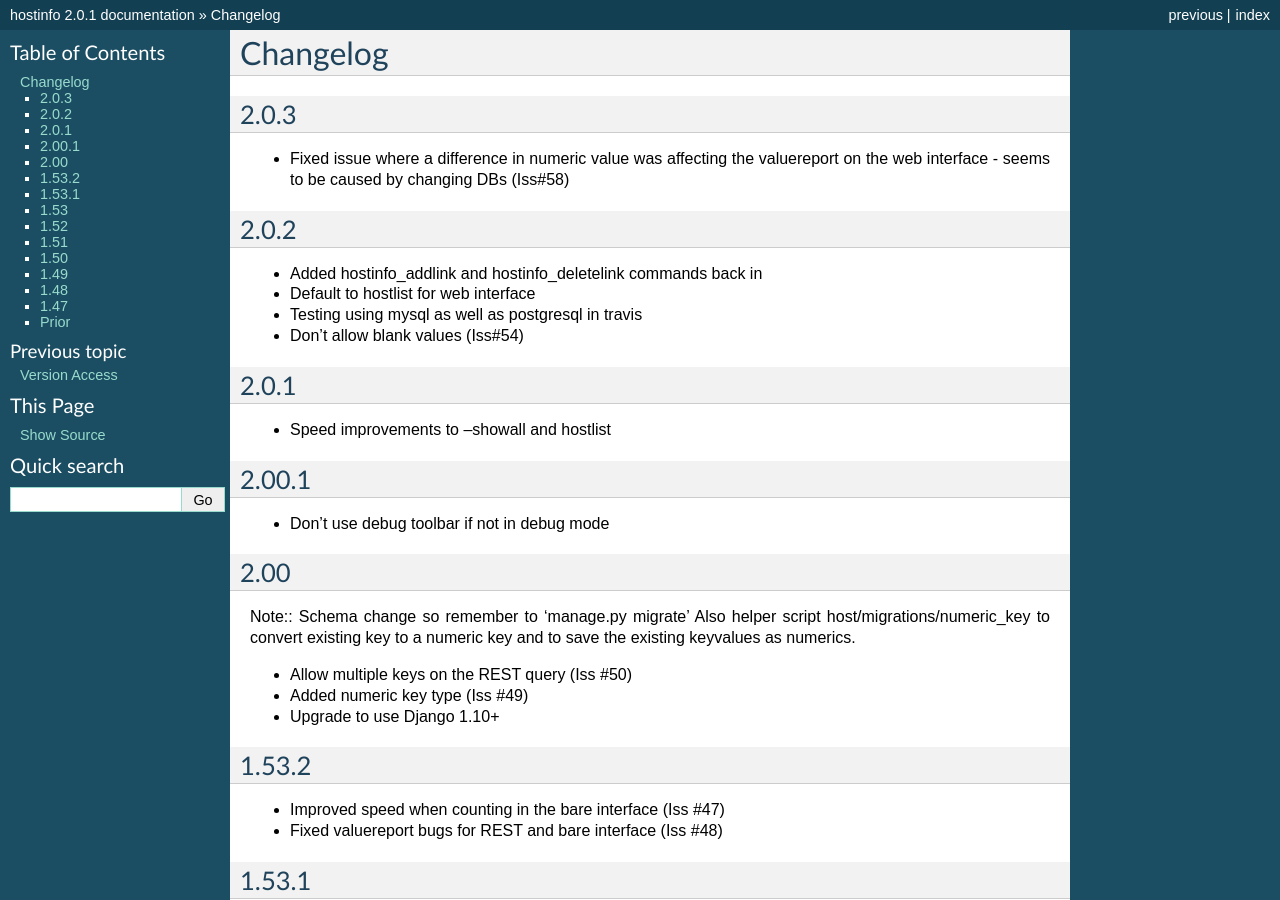
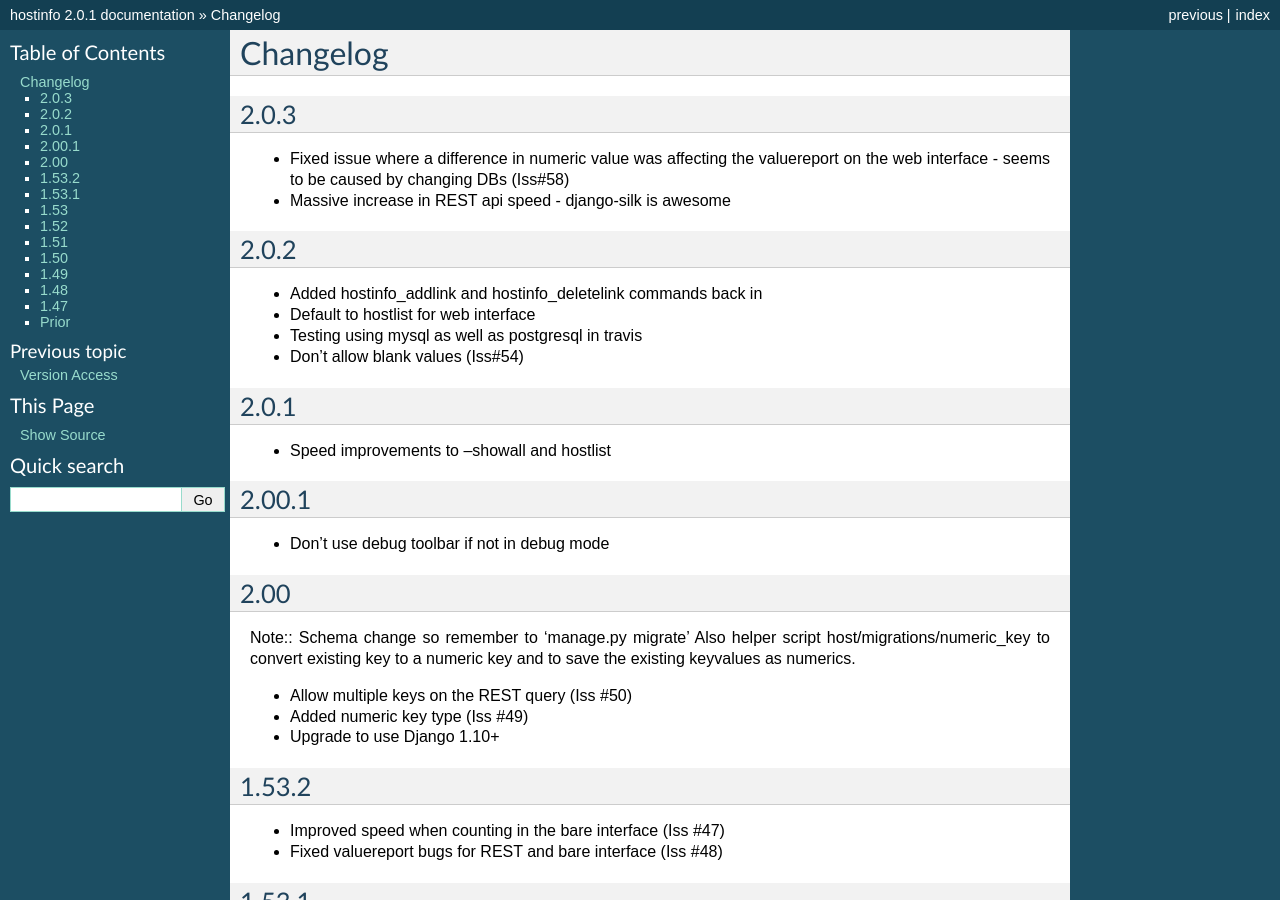
Before and after one commit to dwagon/Hostinfo, a Sphinx documentation site: the page built from docs/changelog.rst, in a window 1280 px wide and 900 px high. Built offline with Sphinx 7.4.7, drawn with Linux system fonts in a browser that asks for light colours.

Commit message:
Updated changelog

```diff
--- a/docs/changelog.rst
+++ b/docs/changelog.rst
@@ -4,6 +4,7 @@ Changelog
 2.0.3
 =====
 * Fixed issue where a difference in numeric value was affecting the valuereport on the web interface - seems to be caused by changing DBs (Iss#58)
+* Massive increase in REST api speed - django-silk is awesome
 
 
 2.0.2
```
